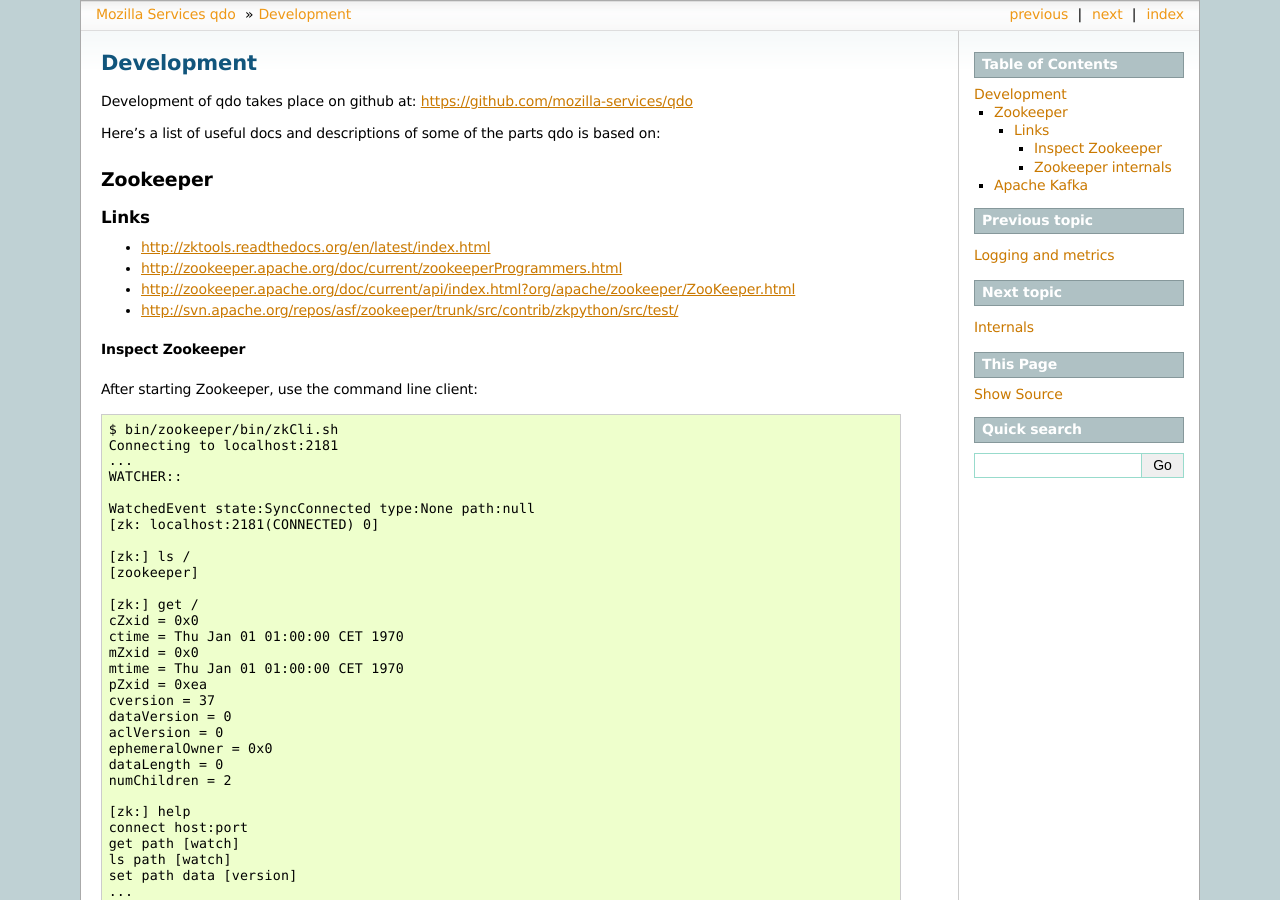
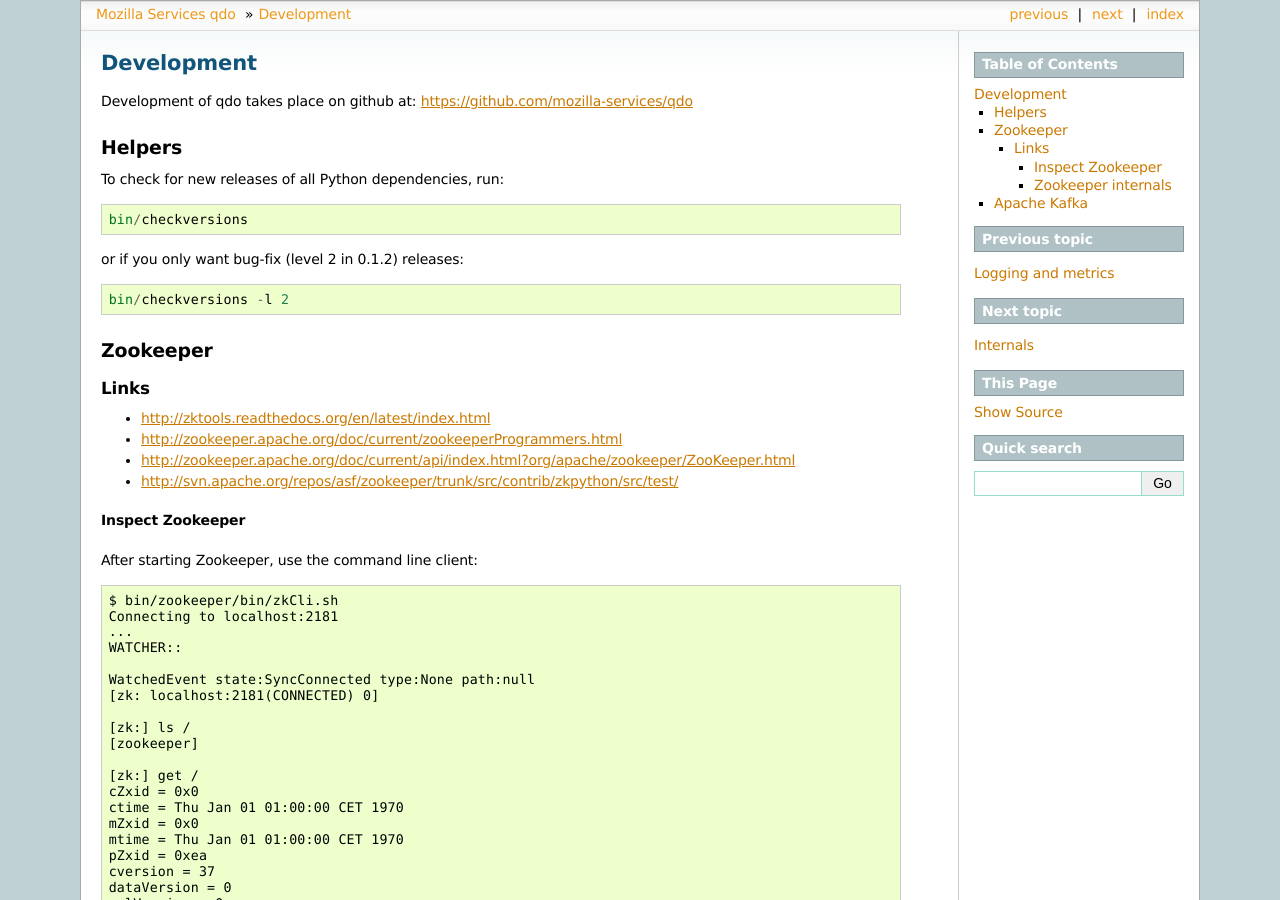
Before and after one commit to mozilla-services/qdo, a Sphinx documentation site: the page built from docs/development.rst, in a window 1280 px wide and 900 px high. Built offline with Sphinx 7.4.7, drawn with Linux system fonts in a browser that asks for light colours.

Commit message:
add checkversions and instructions for it

```diff
--- a/dev-reqs.txt
+++ b/dev-reqs.txt
@@ -49,6 +49,7 @@
 venusian==1.0a2
 virtualenv==1.6.4
 wsgiref==0.1.2
+z3c.checkversions==0.4.1
 zc-zookeeper-static==3.3.4.0
 zc.thread==0.1.0
 zc.zk==0.7.0
--- a/docs/development.rst
+++ b/docs/development.rst
@@ -5,8 +5,16 @@
 Development of qdo takes place on github at:
 https://github.com/mozilla-services/qdo
 
-Here's a list of useful docs and descriptions of some of the parts qdo is
-based on:
+Helpers
+=======
+
+To check for new releases of all Python dependencies, run::
+
+    bin/checkversions
+
+or if you only want bug-fix (level 2 in 0.1.2) releases::
+
+    bin/checkversions -l 2
 
 Zookeeper
 =========
```
